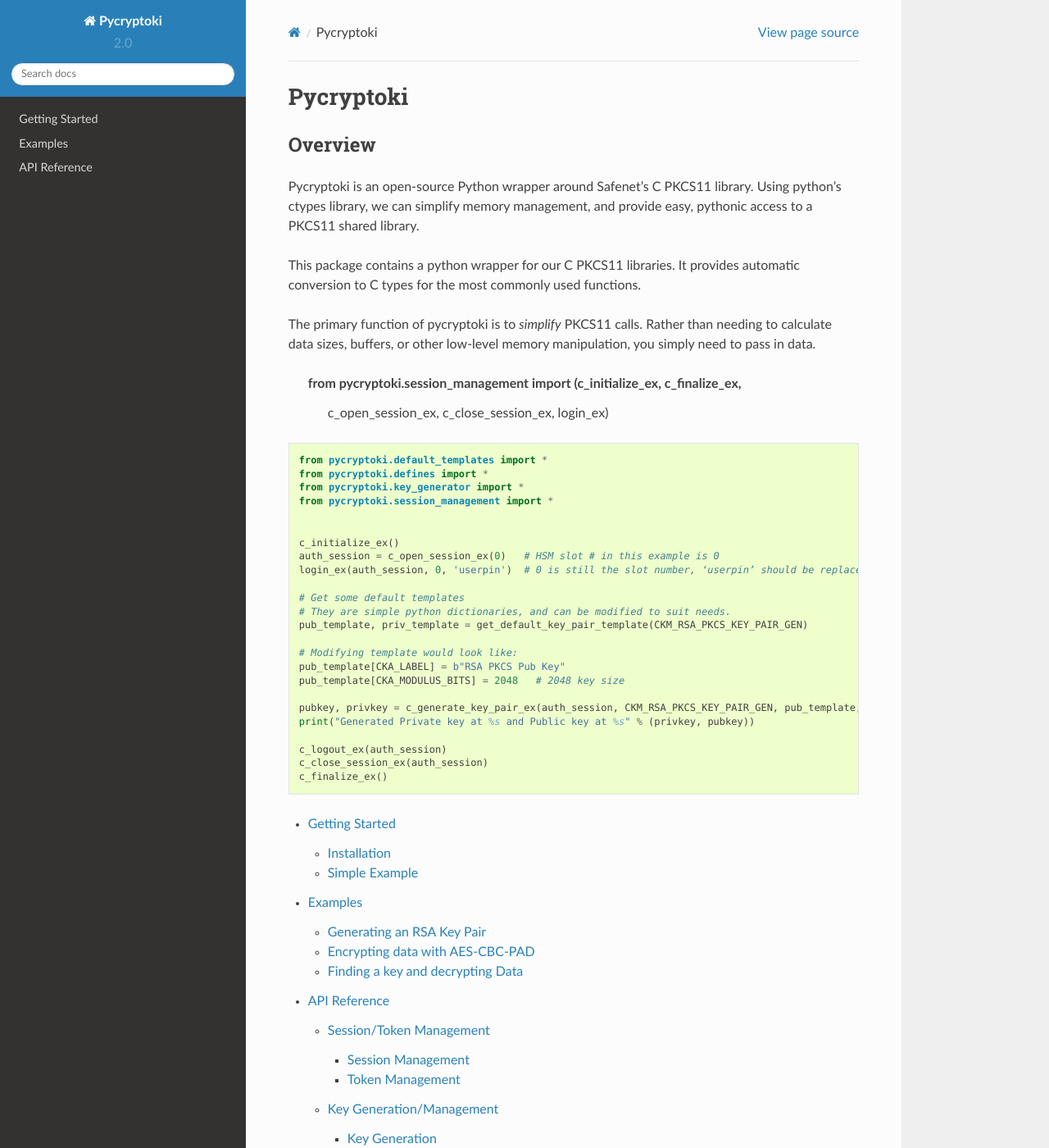
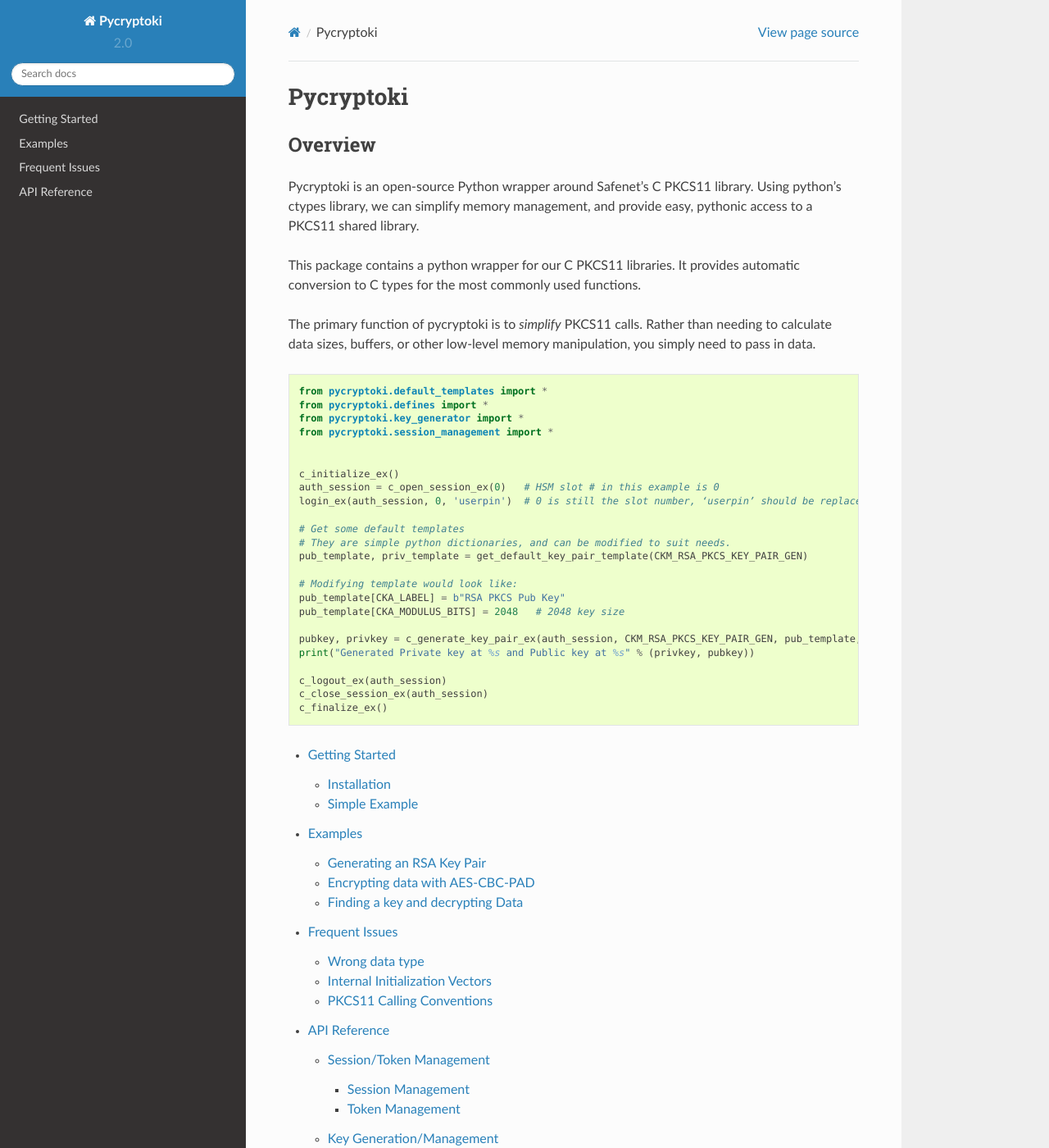
Before and after one commit to ThalesGroup/pycryptoki, a Sphinx documentation site: the page built from docs/index.rst, in a window 1280 px wide and 1400 px high. Shown: the whole window at 82% size. Built offline with Sphinx 7.4.7 and the Read the Docs theme 2.0.0, drawn with Linux system fonts in a browser that asks for light colours; some of the changed lines change nothing that is shown.

Commit message:
Adding Frequent issue section
Change-Id: I9ebd3a0c865517128d7b76639f5a9000c371ea4f

```diff
--- a/docs/index.rst
+++ b/docs/index.rst
@@ -12,10 +12,6 @@
 
 The primary function of pycryptoki is to *simplify* PKCS11 calls. Rather than needing to calculate
 data sizes, buffers, or other low-level memory manipulation, you simply need to pass in data.
-
-    from pycryptoki.session_management import (c_initialize_ex, c_finalize_ex,
-                                               c_open_session_ex, c_close_session_ex,
-                                               login_ex)
 
 .. code-block:: python
 
@@ -50,4 +46,5 @@
 
    Getting Started      <getting_started>
    Examples             <examples>
+   Frequent Issues      <problems>
    API Reference        <api>
--- /dev/null
+++ b/docs/problems.rst
@@ -0,0 +1,126 @@
+Frequent Issues
+===============
+
+.. contents::
+
+
+Wrong data type
+---------------
+
+Any cryptographic function working on data (ex. ``c_encrypt``, ``c_unwrap``) will expect a
+bytestring. A string object in Python2 is by default a *bytestring*, but in Python3 is a
+*unicode* string.
+
+For example::
+
+     c_encrypt(session, key, "this is some test data", mechanism)
+
+Will work in Python 2, but NOT Python 3. Instead, use the :ref:`pycryptoki.conversions<conversions>`
+module to ensure that any data you pass into the cryptoki library is of the correct form.
+
+Another 'gotcha' is that hex data represented as a string that is then used in an encrypt call would
+result in 2x the length of expected data::
+
+    from pycryptoki.conversions import to_bytestring, from_hex
+    hex_data = "deadbeef"
+    assert len(hex_data) == 8
+    raw_data = list(from_hex(hex_data))
+    assert len(raw_data) == 4
+    print (raw_data)
+    # Prints: [222, 173, 190, 239]
+
+Another example::
+
+    from pycryptoki.conversions import to_bytestring, from_hex
+    some_hex_data = "06abde23df89"
+    data_to_encrypt = to_bytestring(from_hex(some_hex_data))
+    c_encrypt(session, key, data_to_encrypt, mechanism)
+
+.. note::
+    See this article for more details about the differences between unicode and bytestrings in
+        python: http://lucumr.pocoo.org/2014/1/5/unicode-in-2-and-3/
+
+Internal Initialization Vectors
+-------------------------------
+
+When you use an internal IV for AES mechanisms, the IV is appended to the cipher text. This needs to
+be stripped off and used to create the mechanism for decryption::
+
+    from pycryptoki.encryption import c_encrypt_ex
+
+    data_to_encrypt = b"a" * 64
+    mech = Mechanism(CKM_AES_KW,
+                     params={"iv": []}) # Uses an internal IV
+
+    enc_data = c_encrypt_ex(session, key, data_to_encrypt, mech)
+    iv = enc_data[-16:] # Strip off the last 16 bytes of the encrypted data.
+    decrypt_mech = Mechanism(CKM_AES_KW,
+                             params={"iv": iv})
+    decrypted_data = c_decrypt_ex(session, key, enc_data, decrypt_mech)
+
+
+PKCS11 Calling Conventions
+--------------------------
+
+.. _Calling Convention: https://www.cryptsoft.com/pkcs11doc/v220/group__SEC__11__2__CONVENTIONS__FOR__FUNCTIONS__RETURNING__OUTPUT__IN__A__VARIABLE__LENGTH__BUFFER.html#SECTION_11_2
+
+`The PKCS11 library has two main methods for returning data to the caller <https://www.cryptsoft.com/pkcs11doc/v220/group__SEC__11__2__CONVENTIONS__FOR__FUNCTIONS__RETURNING__OUTPUT__IN__A__VARIABLE__LENGTH__BUFFER.html#SECTION_11_2>`_:
+
+    1. Allocate a large enough buffer for the resulting data and make the PKCS11 call with that buffer.
+    2. Call the function with a NULL pointer for the buffer. The PKCS11 library will then place the
+       required buffer size in ``*pulBufLen``.
+
+
+Pycryptoki will let you perform either method for any function that returns data in a variable-length
+buffer with the ``output_buffer`` keyword argument. This argument takes either an integer, or a list
+of integers. The integer specifies the *size* of the buffer to use for the returned output. This means
+if you use a very small integer, you could get back ``CKR_BUFFER_TOO_SMALL`` (and you could also
+allocate a buffer that is incredibly large -- limited by the memory of your system).
+
+
+By default, pycryptoki will use method #2 (querying the library for buffer size)::
+
+    data = b"deadbeef"
+    c_decrypt_ex(session, key, data, mechanism)
+
+
+Will result in the raw underlying PKCS11 calls:
+
+
+.. code-block:: none
+
+    DEBUG: Cryptoki call: C_DecryptInit(8, <pycryptoki.cryptoki.CK_MECHANISM object at 0x7f693480c598>, c_ulong(26))
+    DEBUG: Cryptoki call: C_Decrypt(8, <pycryptoki.cryptoki.LP_c_ubyte object at 0x7f69347df598>, c_ulong(2056), None, <pycryptoki.cryptoki.LP_c_ulong object at 0x7f69347dfbf8>)
+    DEBUG: Allocating <class 'ctypes.c_ubyte'> buffer of size: 2048
+    DEBUG: Cryptoki call: C_Decrypt(8, <pycryptoki.cryptoki.LP_c_ubyte object at 0x7f69347df598>, c_ulong(2056), <pycryptoki.cryptoki.LP_c_ubyte object at 0x7f693498c9d8>, <pycryptoki.cryptoki.LP_c_ulong object at 0x7f693498c840>)
+
+
+.. note::
+    ``None`` in python is the equivalent to ``NULL`` in C.
+
+An example using a pre-allocated buffer::
+
+
+    data = b"deadbeef"
+    c_decrypt_ex(session, key, data, mechanism, output_buffer=0xffff)
+
+
+And the resulting PKCS11 calls:
+
+.. code-block:: none
+
+    DEBUG: Cryptoki call: C_DecryptInit(8, <pycryptoki.cryptoki.CK_MECHANISM object at 0x7f693480c598>, c_ulong(26))
+    DEBUG: Allocating <class 'ctypes.c_ubyte'> buffer of size: 2048
+    DEBUG: Cryptoki call: C_Decrypt(8, <pycryptoki.cryptoki.LP_c_ubyte object at 0x7f69347df598>, c_ulong(2056), <pycryptoki.cryptoki.LP_c_ubyte object at 0x7f693498c9d8>, <pycryptoki.cryptoki.LP_c_ulong object at 0x7f693498c840>)
+
+
+For multi-part operations, ``output_buffer`` should be a list of integers of equal size to the
+number of parts in the operation::
+
+    data = [b"a" * 8, b"b" * 8, b"c" * 8, b"d" * 8]
+    output_buffer = [0xffff] * len(data)  # Equivalent to: [0xffff, 0xffff, 0xffff, 0xffff]
+    c_encrypt_ex(session, key, data, mechanism, output_buffer=output_buffer)
+
+
+For a multi-part operation that returns data in the ``C_*Final`` function, the output buffer will be
+equivalent to the largest buffer size specified in the output_buffer list.
```
